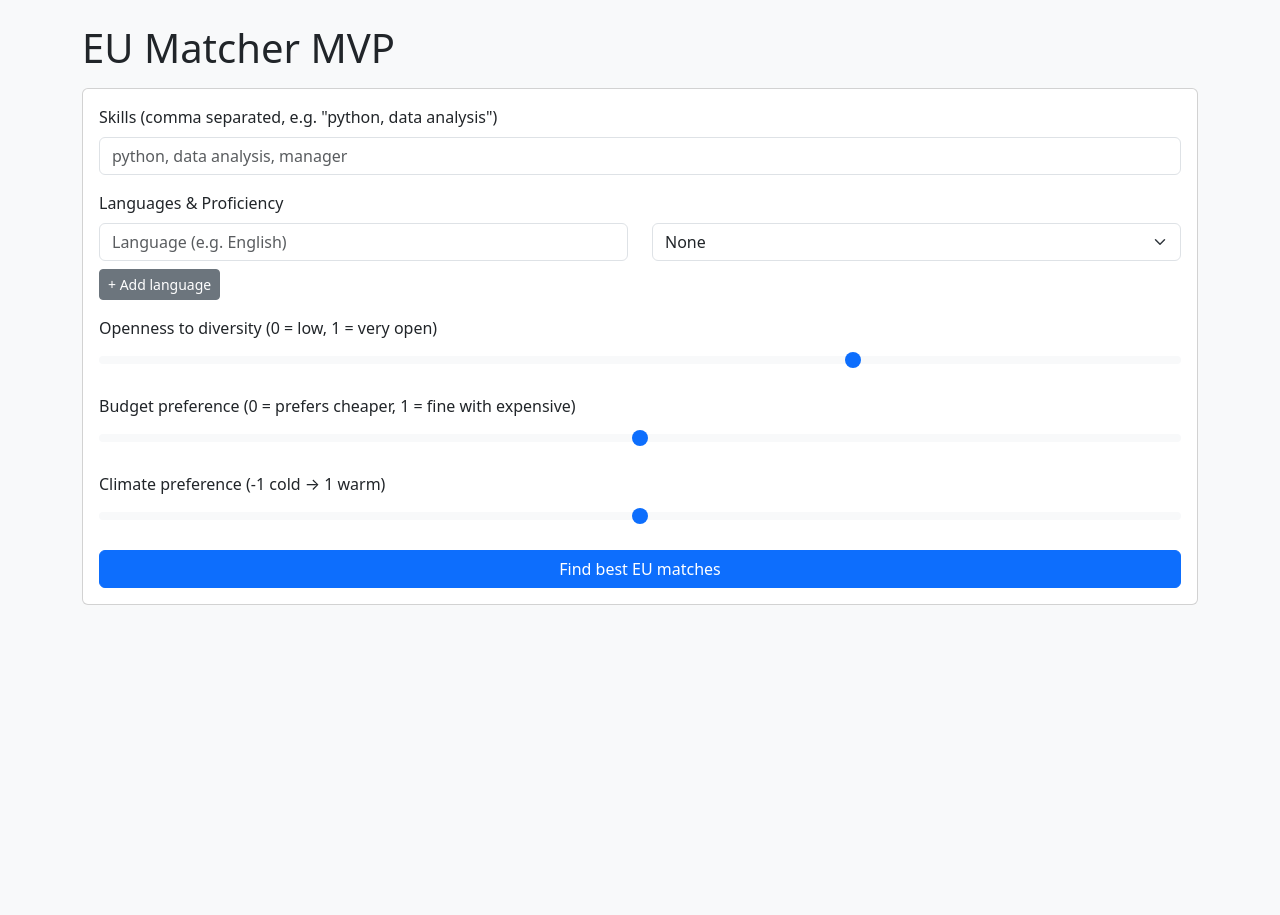
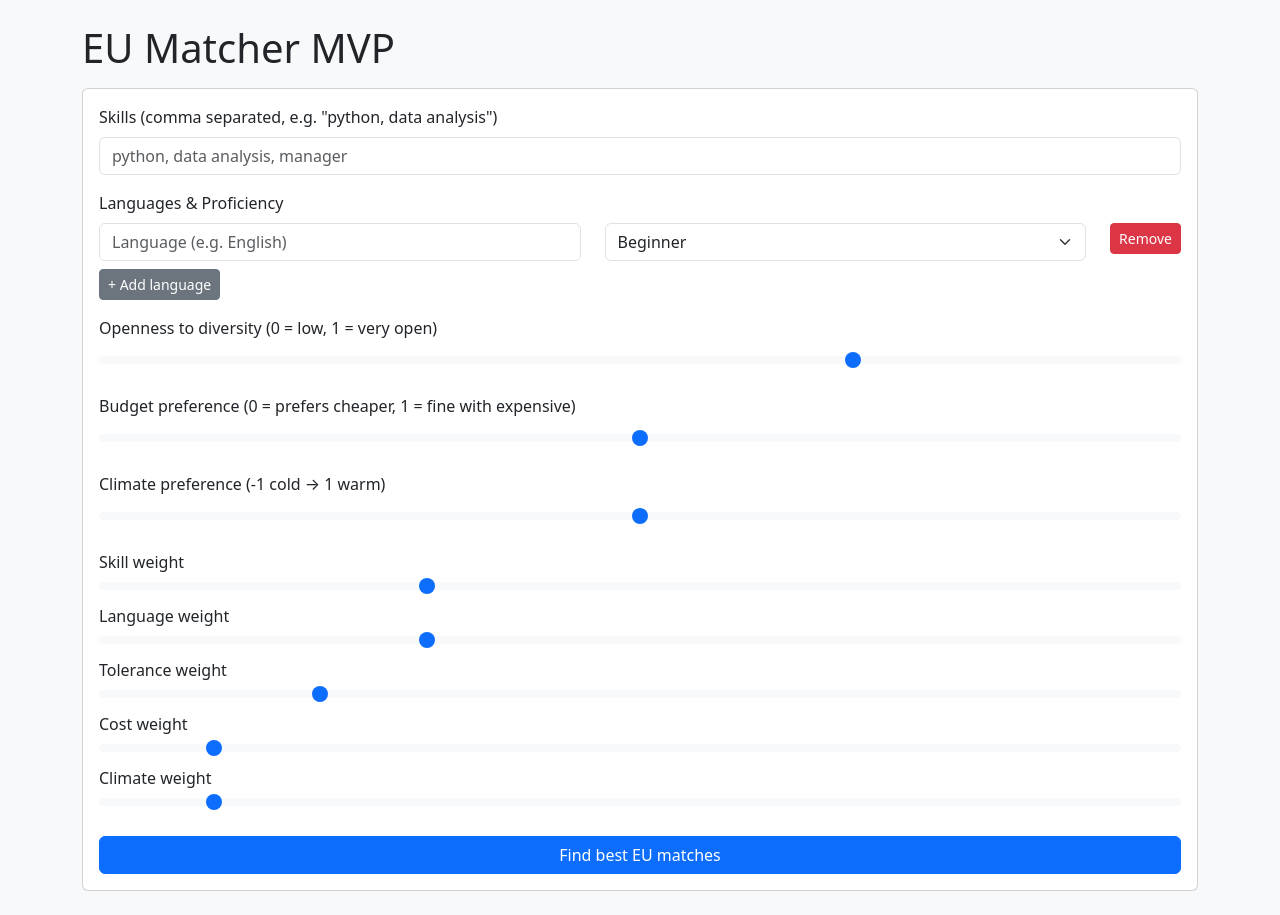
Before and after one commit to preimitz/eu-matcher, a Flask app: page / in a window 1280 px wide. Before the commit the page ends 605 px from the top, so only its background shows below. Run offline with Flask 3, Linux system fonts and the light colour scheme.

Commit message:
changes following GitHub copilot

```diff
--- a/app.py
+++ b/app.py
@@ -1,4 +1,4 @@
-# app.py
+import os
 import json
 from flask import Flask, render_template, request
 from flask_sqlalchemy import SQLAlchemy
@@ -13,11 +13,11 @@ db = SQLAlchemy(app)
 class Country(db.Model):
     id = db.Column(db.Integer, primary_key=True)
     name = db.Column(db.String(120), unique=True, nullable=False)
-    languages = db.Column(db.Text)       # JSON list of languages, e.g. ["english","german"]
-    sector_scores = db.Column(db.Text)   # JSON dict, e.g. {"tech":0.8,"healthcare":0.4}
-    tolerance = db.Column(db.Float)      # 0..1 (higher = more socially tolerant)
-    cost_index = db.Column(db.Float)     # 0..1 (higher = more expensive)
-    climate = db.Column(db.Float)        # -1..1 (cold -> warm)
+    languages = db.Column(db.Text)       # JSON list of languages
+    sector_scores = db.Column(db.Text)   # JSON dict of sector strengths
+    tolerance = db.Column(db.Float)      # 0..1
+    cost_index = db.Column(db.Float)     # 0..1
+    climate = db.Column(db.Float)        # -1..1
     description = db.Column(db.Text)
 
     def langs(self):
@@ -25,16 +25,45 @@ class Country(db.Model):
     def sectors(self):
         return json.loads(self.sector_scores or "{}")
 
+# ---------- Skill Map ----------
+def load_skill_map(filepath="data/skill_map.json"):
+    try:
+        with open(filepath, "r", encoding="utf-8") as f:
+            return json.load(f)
+    except Exception:
+        return {
+            "python": "tech", "django": "tech", "flask": "tech", "data": "tech",
+            "java": "tech", "c++": "tech", "nurse": "healthcare", "doctor": "healthcare",
+            "chef": "tourism", "hospitality": "tourism", "accountant": "finance",
+            "bank": "finance", "manufacturing": "manufacturing", "engineer": "manufacturing"
+        }
 
-# ---------- Seed function (run once) ----------
+skill_map = load_skill_map()
+
+def guess_sector(skill):
+    s = skill.lower()
+    for k, sector in skill_map.items():
+        if k in s:
+            return sector
+    return None
+
+def skill_score(user_skill, country_skills):
+    best_match = 0
+    for cs in country_skills:
+        similarity = fuzz.token_set_ratio(user_skill, cs)
+        if similarity > best_match:
+            best_match = similarity
+    return best_match / 100  # normalize to 0–1
+
+# ---------- Seed Countries ----------
 def seed_countries():
-    import os
-
-    data_file = os.path.join(os.path.dirname(__file__), "data/countries.json")
-
-    with open(data_file, "r", encoding="utf-8") as f:
-        countries_data = json.load(f)
-
+    try:
+        data_file = os.path.join(os.path.dirname(__file__), "data/countries.json")
+        with open(data_file, "r", encoding="utf-8") as f:
+            countries_data = json.load(f)
+    except Exception as e:
+        print("Error loading country data:", e)
+        return
     for c in countries_data:
         if not Country.query.filter_by(name=c["name"]).first():
             db.session.add(Country(
@@ -48,136 +77,12 @@ def seed_countries():
             ))
     db.session.commit()
 
+# ---------- Scoring Function ----------
+def compute_match(user_skills, user_languages, country, weights):
+    breakdown = {}
 
-
-# ---------- Simple skill -> sector guess map (MVP) ----------
-skill_map = {
-    "python": "tech", "django": "tech", "flask": "tech", "data": "tech",
-    "java": "tech", "c++": "tech", "nurse": "healthcare", "doctor": "healthcare",
-    "chef": "tourism", "hospitality": "tourism", "accountant": "finance",
-    "bank": "finance", "manufacturing": "manufacturing", "engineer": "manufacturing"
-}
-def guess_sector(skill):
-    s = skill.lower()
-    for k, sector in skill_map.items():
-        if k in s:
-            return sector
-    return None
-
-
-# ---------- Scoring function ----------
-# Default weights (sum to 1.0)
-DEFAULT_WEIGHTS = {
-    "lang": 0.35,
-    "skills": 0.35,
-    "tolerance": 0.15,
-    "cost": 0.1,
-    "climate": 0.05
-}
-
-def skill_score(user_skill, country_skills):
-    best_match = 0
-    for cs in country_skills:
-        similarity = fuzz.token_set_ratio(user_skill, cs)
-        if similarity > best_match:
-            best_match = similarity
-    return best_match / 100  # normalize to 0–1
-
-# def compute_match(user_skills, user_languages, prefs, weights=DEFAULT_WEIGHTS):
-#     """
-#     user_skills: list[str]
-#     user_langs: list[str]
-#     prefs: dict with keys:
-#       - openness (0..1)
-#       - budget_pref (0..1)   (0 = prefers cheaper places, 1 = prefers expensive)
-#       - climate_pref (-1..1)
-#     """
-#     results = []
-#     countries = Country.query.all()
-#     for c in countries:
-#         sectors = c.sectors()
-# #         # language score: 1 if at least one spoken language is present, else fraction 0..0.5
-# #         country_langs = [l.lower() for l in c.langs()]
-# #         lang_score = 0.0
-# #         for ul in user_langs:
-# #             if ul.lower() in country_langs:
-# #                 lang_score = 1.0
-# #                 break
-#         # New language scoring: consider proficiency
-#         country_langs = [l.lower() for l in c.langs()]
-#         lang_scores = []
-#         for lang, prof in user_languages:
-#             if lang in country_langs:
-#                 # Scale proficiency 0..3 → 0..1
-#                 lang_scores.append(prof / 3.0)
-#         if lang_scores:
-#             lang_score = max(lang_scores)  # take highest match
-#         else:
-#             lang_score = 0.0
-
-
-#         # skill score: map each skill to a sector and take average of sector scores
-#         skill_scores = []
-#         for sk in user_skills:
-#             sector = guess_sector(sk)
-#             if sector and sector in sectors:
-#                 skill_scores.append(float(sectors[sector]))
-#             else:
-#                 # fallback: use 'general' sector score if available
-#                 fallback_score = sectors.get("general", 0.3)  # default to 0.3 if missing
-#                 skill_scores.append(float(fallback_score))
-#         skill_score = sum(skill_scores) / len(skill_scores) if skill_scores else 0.0
-
-#         # tolerance score: closer to preference is better
-#         tolerance_score = 1.0 - abs(prefs.get("openness", 0.5) - c.tolerance)  # 0..1
-
-#         # cost: user budget_pref 0..1 -> prefer lower/higher. We'll compute similarity
-#         cost_score = 1.0 - abs(prefs.get("budget_pref", 0.5) - c.cost_index)  # 0..1
-
-#         # climate  -1..1
-#         climate_score = 1.0 - abs(prefs.get("climate_pref", 0.0) - c.climate)  # 0..1
-
-#         # final weighted score
-#         final = (weights["lang"] * lang_score +
-#                  weights["skills"] * skill_score +
-#                  weights["tolerance"] * tolerance_score +
-#                  weights["cost"] * cost_score +
-#                  weights["climate"] * climate_score)
-#         results.append({
-#             "country": c.name,
-#             "score": round(final, 4),
-#             "breakdown": {
-#                 "lang": round(lang_score, 3),
-#                 "skills": round(skill_score, 3),
-#                 "tolerance": round(tolerance_score, 3),
-#                 "cost": round(cost_score, 3),
-#                 "climate": round(climate_score, 3)
-#             },
-#             "description": c.description
-#         })
-
-#     # sort descending by score
-#     results.sort(key=lambda r: r["score"], reverse=True)
-#     return results
-
-def compute_match(user_skills, user_languages, country):
-    """
-    Compute a match score for a given country based on:
-    - Skills (fuzzy matching against sector_scores)
-    - Languages (with proficiency)
-    - Country attributes (tolerance, cost of living, climate)
-
-    Returns:
-      final_score (float), breakdown (dict)
-    """
-    breakdown = {}
-    score = 0
-    max_score = 0
-
-    # -------------------------
-    # 1. Skills Matching
-    # -------------------------
-    sectors = country.sectors()  # e.g. {"tech":0.8, "finance":0.6, "general":0.5}
+    # Skills Matching
+    sectors = country.sectors()
     skill_scores = []
     for skill in user_skills:
         best_sector_score = 0
@@ -185,54 +90,36 @@ def compute_match(user_skills, user_languages, country):
             match_strength = skill_score(skill, [sector_name])
             best_sector_score = max(best_sector_score, match_strength * weight)
         skill_scores.append(best_sector_score)
-        max_score += 10
-        score += best_sector_score * 10
     breakdown["skills"] = round(sum(skill_scores)/len(skill_scores), 3) if skill_scores else 0.0
 
-    # -------------------------
-    # 2. Language Matching
-    # -------------------------
+    # Language Matching
     country_langs = [l.lower() for l in country.langs()]
     lang_scores = []
     for lang, prof in user_languages:
-        max_score += 3
         if lang in country_langs:
             lang_scores.append(prof)
-    lang_score = max(lang_scores)/3.0 if lang_scores else 0.0  # normalized 0–1
-    score += max(lang_scores) if lang_scores else 0
+    lang_score = max(lang_scores)/3.0 if lang_scores else 0.0  # normalized
     breakdown["lang"] = round(lang_score, 3)
 
-    # -------------------------
-    # 3. Tolerance
-    # -------------------------
-    max_score += 3
-    tol = country.tolerance
-    score += tol * 3
-    breakdown["tolerance"] = round(tol, 3)
-
-    # -------------------------
-    # 4. Cost
-    # -------------------------
-    max_score += 3
+    # Tolerance
+    breakdown["tolerance"] = round(country.tolerance, 3)
+    # Cost
     cost = 1 - country.cost_index  # lower cost = better
-    score += cost * 3
     breakdown["cost"] = round(cost, 3)
-
-    # -------------------------
-    # 5. Climate
-    # -------------------------
-    max_score += 3
-    clim = (country.climate + 1)/2  # normalize -1..1 → 0..1
-    score += clim * 3
+    # Climate
+    clim = (country.climate + 1)/2  # normalize
     breakdown["climate"] = round(clim, 3)
 
-    # -------------------------
-    # Final normalized score
-    # -------------------------
-    final_score = round((score / max_score) * 100, 2) if max_score else 0
+    # Weighted total
+    final_score = (
+        weights["skills"] * breakdown["skills"] +
+        weights["lang"] * breakdown["lang"] +
+        weights["tolerance"] * breakdown["tolerance"] +
+        weights["cost"] * breakdown["cost"] +
+        weights["climate"] * breakdown["climate"]
+    )
+    final_score = round(final_score * 100, 2)
     return final_score, breakdown
-
-
 
 # ---------- Routes ----------
 @app.route("/", methods=["GET"])
@@ -241,55 +128,48 @@ def index():
 
 @app.route("/recommend", methods=["POST"])
 def recommend():
-    # parse inputs from a simple form
+    # Parse skills
     skills_raw = request.form.get("skills", "")
-    #langs_raw = request.form.get("languages", "")
-    openness = float(request.form.get("openness", 0.5))  # 0..1
-    budget_pref = float(request.form.get("budget_pref", 0.5))  # 0..1
-    climate_pref = float(request.form.get("climate_pref", 0.0))  # -1..1
+    user_skills = [s.strip() for s in skills_raw.split(",") if s.strip()]
 
-    user_skills = [s.strip() for s in skills_raw.split(",") if s.strip()]
-    #user_langs = [l.strip() for l in langs_raw.split(",") if l.strip()]
     # Parse dynamic language inputs with proficiency
     user_languages = []
-    for i in range(20):  # allow up to 20 entries
+    i = 0
+    while True:
         lang = request.form.get(f"language_{i}")
         prof = request.form.get(f"proficiency_{i}")
+        if lang is None or prof is None:
+            break
+        lang = lang.strip().lower()
         if lang and prof:
-            user_languages.append((lang.strip().lower(), int(prof)))
+            user_languages.append((lang, int(prof)))
+        i += 1
 
+    # Parse sliders and weights
+    openness = float(request.form.get("openness", 0.7))
+    budget_pref = float(request.form.get("budget_pref", 0.5))
+    climate_pref = float(request.form.get("climate_pref", 0.0))
 
-#     prefs = {"openness": openness, "budget_pref": budget_pref, "climate_pref": climate_pref}
-#     results = compute_match(user_skills, user_languages, prefs)
-
-#     return render_template("results.html", results=results, user_skills=user_skills, user_langs=user_languages, prefs=prefs)
-
-    prefs = {"openness": openness, "budget_pref": budget_pref, "climate_pref": climate_pref}
+    weights = {
+        "skills": float(request.form.get("weight_skills", 0.3)),
+        "lang": float(request.form.get("weight_lang", 0.3)),
+        "tolerance": float(request.form.get("weight_tolerance", 0.2)),
+        "cost": float(request.form.get("weight_cost", 0.1)),
+        "climate": float(request.form.get("weight_climate", 0.1)),
+    }
 
     results = []
     for country in Country.query.all():
-        score, breakdown = compute_match(user_skills, user_languages, country)
+        score, breakdown = compute_match(user_skills, user_languages, country, weights)
         results.append({
-        "name": country.name,
-        "score": score,
-        "breakdown": breakdown,
-        "description": country.description
+            "name": country.name,
+            "score": score,
+            "breakdown": breakdown,
+            "description": country.description
         })
+    results.sort(key=lambda x: x["score"], reverse=True)
+    return render_template("results.html", results=results, user_skills=user_skills, user_langs=user_languages)
 
-    # sort descending by score
-    results.sort(key=lambda x: x["score"], reverse=True)
-
-    return render_template(
-        "results.html",
-        results=results,
-        user_skills=user_skills,
-        user_langs=user_languages,
-        prefs=prefs
-    )
-
-
-
-# ---------- Utility to init DB ----------
 if __name__ == "__main__":
     with app.app_context():
         db.create_all()
--- a/templates/index.html
+++ b/templates/index.html
@@ -1,14 +1,11 @@
 {% extends "base.html" %}
 {% block content %}
-  <form action="/recommend" method="post" class="card p-3">
+  <form action="{{ url_for('recommend') }}" method="post" class="card p-3">
     <div class="mb-3">
       <label class="form-label">Skills (comma separated, e.g. "python, data analysis")</label>
       <input name="skills" class="form-control" placeholder="python, data analysis, manager">
     </div>
-<!--     <div class="mb-3">
-      <label class="form-label">Languages (comma separated, e.g. "english, portuguese")</label>
-      <input name="languages" class="form-control" placeholder="english, german">
-    </div> -->
+
     <div class="mb-3">
       <label class="form-label">Languages & Proficiency</label>
       <div id="languages">
@@ -18,40 +15,18 @@
           </div>
           <div class="col">
             <select name="proficiency_0" class="form-select">
-              <option value="0">None</option>
               <option value="1">Beginner</option>
               <option value="2">Intermediate</option>
               <option value="3">Fluent</option>
             </select>
           </div>
+          <div class="col-auto">
+            <button type="button" class="btn btn-danger btn-sm" onclick="this.parentElement.parentElement.remove()">Remove</button>
+          </div>
         </div>
       </div>
       <button type="button" class="btn btn-secondary btn-sm" onclick="addLanguage()">+ Add language</button>
     </div>
-
-<script>
-let langIndex = 1;
-function addLanguage() {
-  const div = document.createElement("div");
-  div.className = "row mb-2";
-  div.innerHTML = `
-    <div class="col">
-      <input name="language_${langIndex}" class="form-control" placeholder="Language">
-    </div>
-    <div class="col">
-      <select name="proficiency_${langIndex}" class="form-select">
-        <option value="0">None</option>
-        <option value="1">Beginner</option>
-        <option value="2">Intermediate</option>
-        <option value="3">Fluent</option>
-      </select>
-    </div>
-  `;
-  document.getElementById("languages").appendChild(div);
-  langIndex++;
-}
-</script>
-
 
     <div class="mb-3">
       <label class="form-label">Openness to diversity (0 = low, 1 = very open)</label>
@@ -68,6 +43,44 @@ function addLanguage() {
       <input name="climate_pref" type="range" min="-1" max="1" step="0.1" value="0" class="form-range">
     </div>
 
+    <div class="mb-3">
+      <label>Skill weight</label>
+      <input type="range" name="weight_skills" min="0" max="1" step="0.01" value="0.3" class="form-range">
+      <label>Language weight</label>
+      <input type="range" name="weight_lang" min="0" max="1" step="0.01" value="0.3" class="form-range">
+      <label>Tolerance weight</label>
+      <input type="range" name="weight_tolerance" min="0" max="1" step="0.01" value="0.2" class="form-range">
+      <label>Cost weight</label>
+      <input type="range" name="weight_cost" min="0" max="1" step="0.01" value="0.1" class="form-range">
+      <label>Climate weight</label>
+      <input type="range" name="weight_climate" min="0" max="1" step="0.01" value="0.1" class="form-range">
+    </div>
+
     <button class="btn btn-primary">Find best EU matches</button>
   </form>
+
+  <script>
+  let langIndex = 1;
+  function addLanguage() {
+    const div = document.createElement("div");
+    div.className = "row mb-2";
+    div.innerHTML = `
+      <div class="col">
+        <input name="language_${langIndex}" class="form-control" placeholder="Language">
+      </div>
+      <div class="col">
+        <select name="proficiency_${langIndex}" class="form-select">
+          <option value="1">Beginner</option>
+          <option value="2">Intermediate</option>
+          <option value="3">Fluent</option>
+        </select>
+      </div>
+      <div class="col-auto">
+        <button type="button" class="btn btn-danger btn-sm" onclick="this.parentElement.parentElement.remove()">Remove</button>
+      </div>
+    `;
+    document.getElementById("languages").appendChild(div);
+    langIndex++;
+  }
+  </script>
 {% endblock %}
```
Also changed, not shown: templates/results.html (+6 -9 lines), templates/base.html (line endings or trailing spaces).
